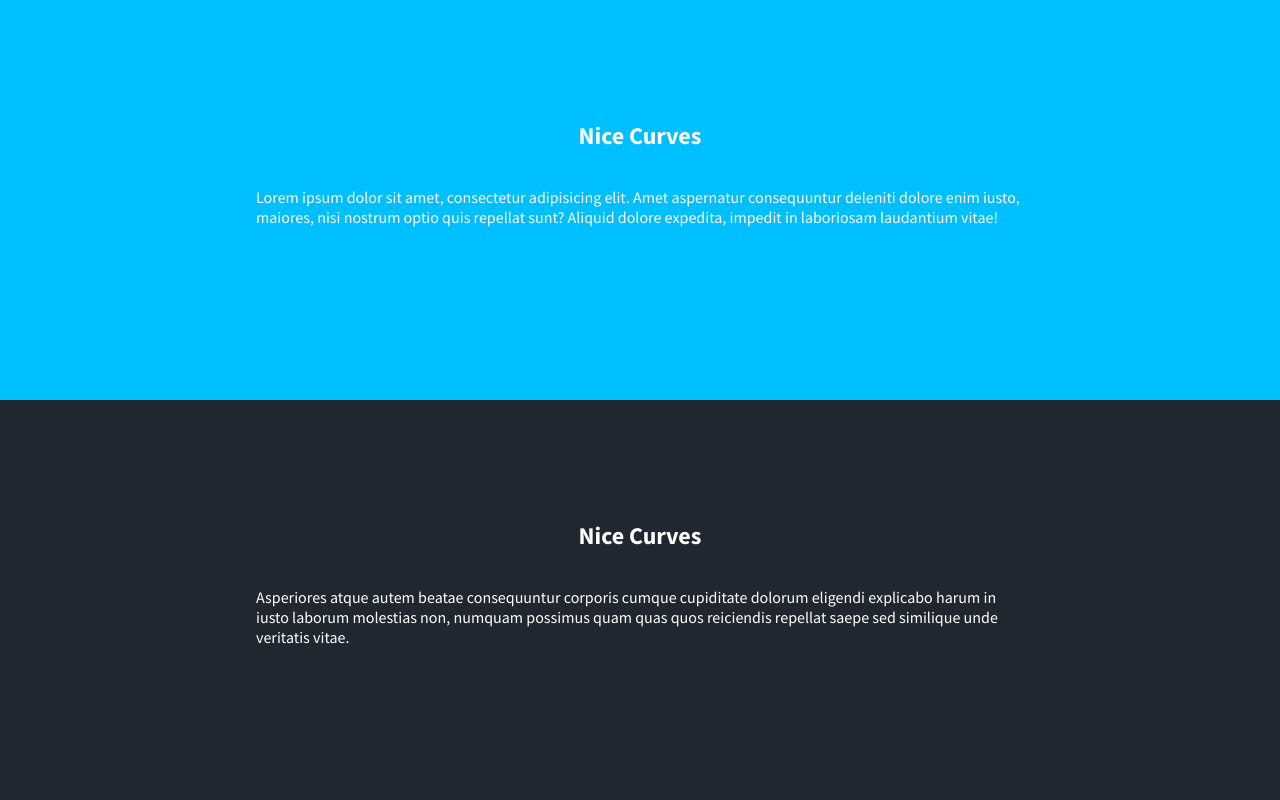
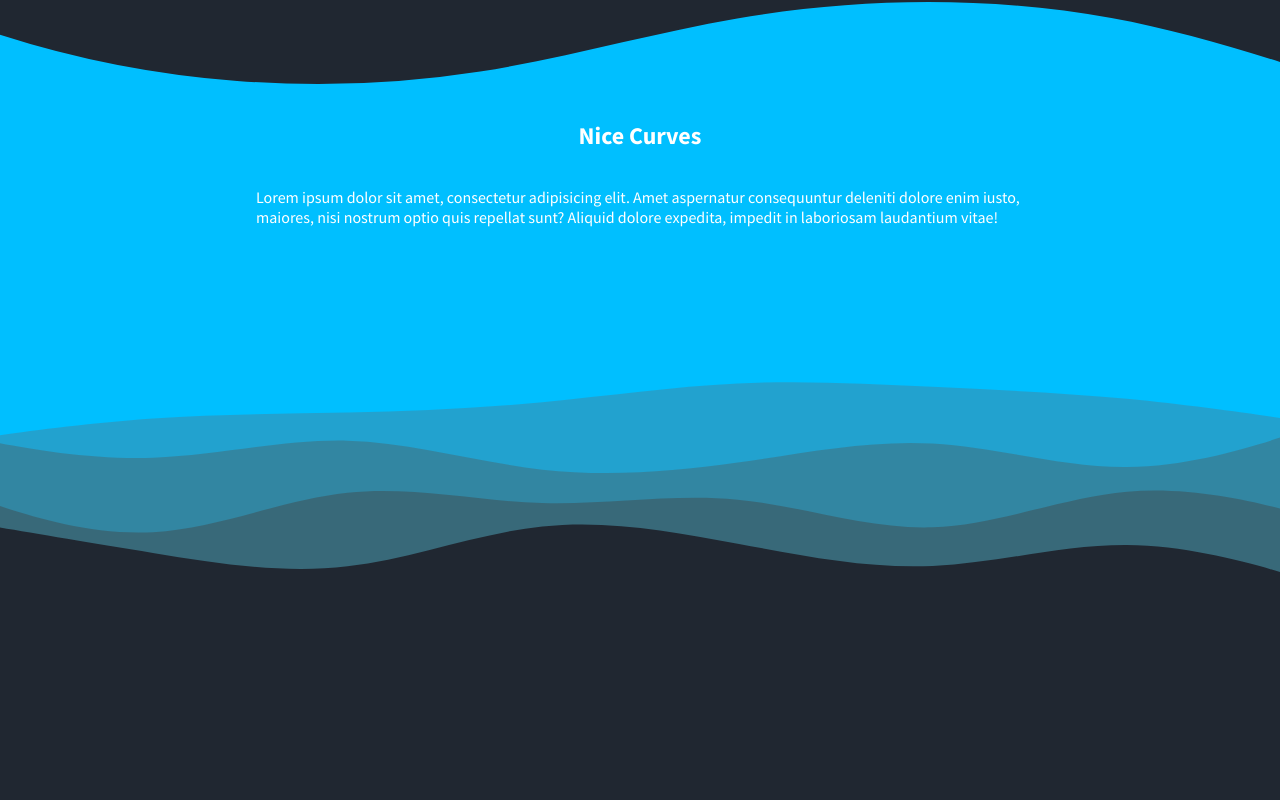
Before and after one commit to BD4vid777/wavy_backgrounds, a plain HTML site: page index.html in a window 1280 px wide. Shown: the top 800 px of the page. Drawn offline with Linux system fonts and the light colour scheme.

Commit message:
Adding SVG Wave with Shape Divider and SVG Layered Waves with Haikei App

```diff
--- a/index.html
+++ b/index.html
@@ -16,8 +16,15 @@
     <p>Lorem ipsum dolor sit amet, consectetur adipisicing elit. Amet aspernatur consequuntur deleniti dolore enim
         iusto, maiores, nisi nostrum optio quis repellat sunt? Aliquid dolore expedita, impedit in laboriosam laudantium
         vitae!</p>
-    <div class="curve"></div>
+    <div class="wave">
+        <svg data-name="Layer 1" xmlns="http://www.w3.org/2000/svg" viewBox="0 0 1200 120" preserveAspectRatio="none">
+            <path d="M321.39,56.44c58-10.79,114.16-30.13,172-41.86,82.39-16.72,168.19-17.73,250.45-.39C823.78,31,906.67,72,985.66,92.83c70.05,18.48,146.53,26.09,214.34,3V0H0V27.35A600.21,600.21,0,0,0,321.39,56.44Z" class="shape-fill"></path>
+        </svg>
+    </div>
 </section>
+
+<div class="spacer layer1"></div>
+
 <section>
     <h1>Nice Curves</h1>
     <p>Asperiores atque autem beatae consequuntur corporis cumque cupiditate dolorum eligendi explicabo harum in iusto
--- a/styles.css
+++ b/styles.css
@@ -14,7 +14,7 @@ section {
     display: flex;
     flex-direction: column;
     align-items: center;
-    min-height: 400px;
+    min-height: 300px;
     padding: 100px 20vw;
 }
 
@@ -34,6 +34,34 @@ section {
     background: midnightblue;
 }
 
-.curve {
+.wave {
+    position: absolute;
+    top: 0;
+    left: 0;
+    width: 100%;
+    overflow: hidden;
+    line-height: 0;
+}
 
+.wave svg {
+    position: relative;
+    display: block;
+    width: calc(140% + 1px);
+    height: 152px;
 }
+
+.wave .shape-fill {
+    fill: #202731;
+}
+
+.spacer {
+    aspect-ratio: 900/300;
+    width: 100%;
+    background-repeat: no-repeat;
+    background-position: center;
+    background-size: cover;
+}
+
+.layer1 {
+    background-image: url("./assets/layered-waves-haikei.svg");
+}
```
Also changed, not shown: assets/layered-waves-haikei.svg (added).
